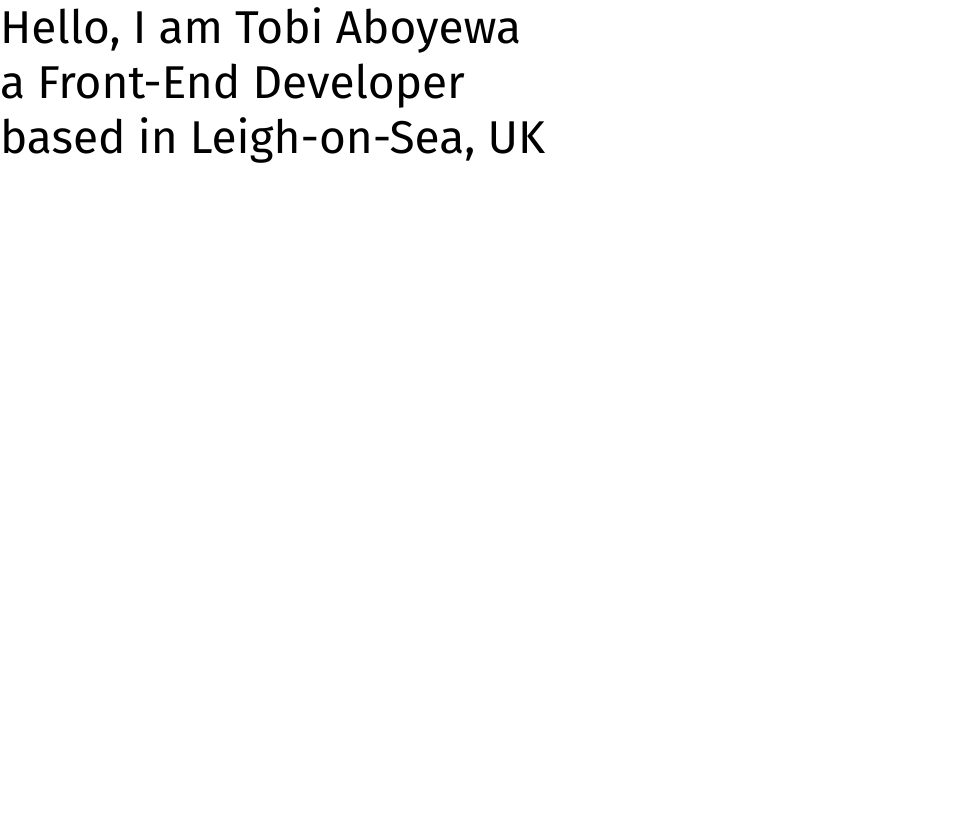
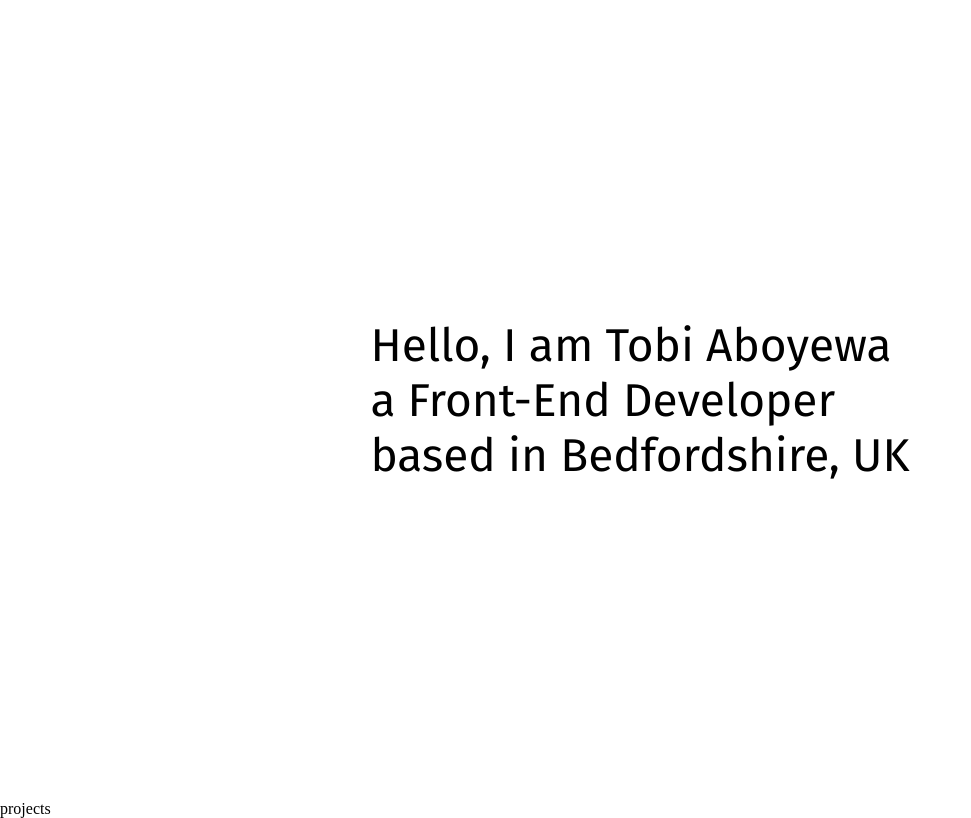
Before and after one commit to OAboyewa/portfolio, a React (Vite) app: page / in a window 1280 px wide. Shown: the whole page, without its empty margins (0-971 px from the left). Built offline with nearby package versions, Linux system fonts and the light colour scheme.

Commit message:
working on typewriting effect on hero text

```diff
--- a/src/App.css
+++ b/src/App.css
@@ -51,3 +51,18 @@
 .box span {
   text-align: center;
 }
+
+ /* ROOT */
+div#root {
+  perspective: 1rem;
+  perspective-origin: center;
+}
+
+ /* START */
+ div.hero {
+  height: 100vh;
+  max-height: 100vh;
+  display: flex;
+  justify-content: center;
+  align-items: center;
+ }
--- a/src/App.jsx
+++ b/src/App.jsx
@@ -24,8 +24,13 @@ function App() {
         </div>
       </div>
       */}
-      <div className="cnt-2">
-        <span className="h1 ft-primary">Hello, I am Tobi Aboyewa <br /> a Front-End Developer <br /> based in Leigh-on-Sea, UK</span>
+      <div className="hero">
+        <div className="hero-text">
+          <span className="h1 ft-primary">Hello, I am Tobi Aboyewa <br /> a Front-End Developer <br /> based in Bedfordshire, UK</span>
+        </div>
+      </div>
+      <div className="projects">
+        <span>projects</span>
       </div>
     </>
   )
```
